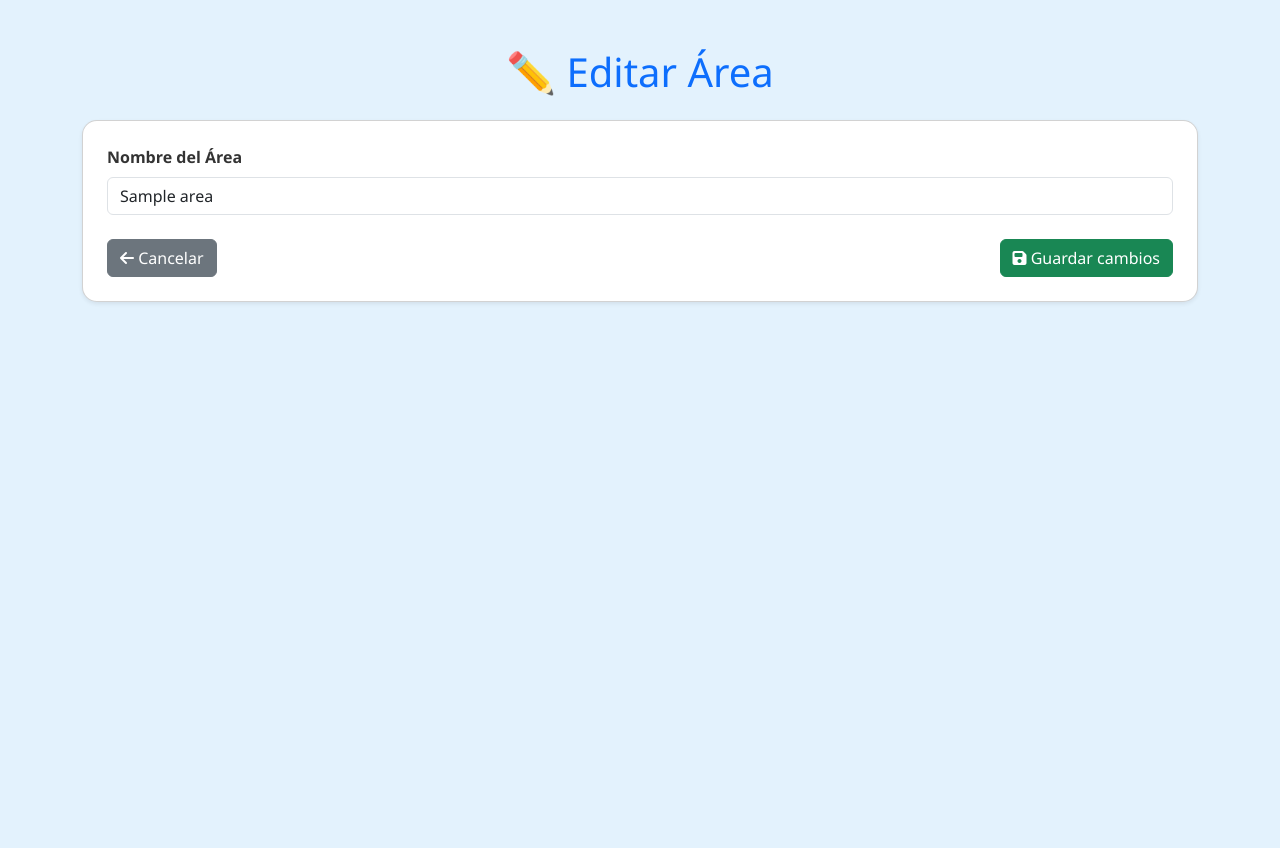
After one commit to Drownfe/CRUD-CAMBRIDGE, a Flask app: page /areas/edit/1 in a window 1280 px wide. The commit adds this page. Run offline with Flask 3, Linux system fonts and the light colour scheme; tables that the repository leaves empty hold one stand-in row (values such as "Sample post"); some libraries are stand-ins or nearby versions.

Commit message:
✅ Finalizado CRUD de Áreas con validaciones, alertas y mejoras de interfaz

```diff
--- a/app.py
+++ b/app.py
@@ -1,7 +1,8 @@
-from flask import Flask, render_template, request, jsonify
 from flask_sqlalchemy import SQLAlchemy
 from flask_cors import CORS
 import os
+from flask import Flask, render_template, request, jsonify, redirect, flash
+from sqlalchemy.exc import IntegrityError
 
 # ==============================================
 # CONFIGURACIÓN DE FLASK
@@ -19,6 +20,8 @@ CORS(app)
 # ==============================================
 # CONFIGURACIÓN DE MYSQL
 # ==============================================
+
+app.secret_key = "flash1234"
 app.config['SQLALCHEMY_DATABASE_URI'] = 'mysql+pymysql://root:root1234@localhost/colegio_cambridge'
 app.config['SQLALCHEMY_TRACK_MODIFICATIONS'] = False
 
@@ -27,6 +30,7 @@ db = SQLAlchemy(app)
 # ==============================================
 # MODELOS (Tablas)
 # ==============================================
+
 class Area(db.Model):
     __tablename__ = "areas"
     id_area = db.Column(db.Integer, primary_key=True, autoincrement=True)
@@ -38,8 +42,6 @@ class Area(db.Model):
 
     def to_dict(self):
         return {"id": self.id_area, "nombre": self.nombre}
-
-
 class Oficina(db.Model):
     __tablename__ = "oficinas"
     id_oficina = db.Column(db.Integer, primary_key=True, autoincrement=True)
@@ -50,8 +52,6 @@ class Oficina(db.Model):
 
     def to_dict(self):
         return {"id": self.id_oficina, "codigo": self.codigo, "idArea": self.id_area}
-
-
 class Empleado(db.Model):
     __tablename__ = "empleados"
     id_empleado = db.Column(db.Integer, primary_key=True, autoincrement=True)
@@ -72,8 +72,6 @@ class Empleado(db.Model):
             "idArea": self.id_area,
             "idOficina": self.id_oficina
         }
-
-
 class Salon(db.Model):
     __tablename__ = "salones"
     id_salon = db.Column(db.Integer, primary_key=True, autoincrement=True)
@@ -83,19 +81,45 @@ class Salon(db.Model):
     def to_dict(self):
         return {"id": self.id_salon, "codigo": self.codigo, "idArea": self.id_area}
 
-
 # ==============================================
 # RUTAS HTML
 # ==============================================
+
 @app.route("/")
 def index():
     return render_template("index.html")
 
 @app.route("/areas")
 def areas():
-    # Obtén todas las áreas de la base de datos
-    all_areas = Area.query.all()
-    return render_template("areas.html", areas=all_areas)
+    all_areas = Area.query.order_by(Area.id_area.asc()).all()
+    return render_template("Areas/areas.html", areas=all_areas)
+
+@app.route("/areas/edit/<int:id>", methods=["GET", "POST"])
+def edit_area(id):
+    area = Area.query.get_or_404(id)
+    if request.method == "POST":
+        nuevo_nombre = request.form["nombre"].strip().title()
+
+        # Validación de longitud
+        if len(nuevo_nombre) < 3 or len(nuevo_nombre) > 100:
+            flash("⚠️ El nombre del área debe tener entre 3 y 100 caracteres.", "warning")
+            return redirect(f"/areas/edit/{id}")
+
+        # Validación de unicidad (ignora el área actual)
+        existente = Area.query.filter(
+            Area.nombre.ilike(nuevo_nombre),
+            Area.id_area != id
+        ).first()
+        if existente:
+            flash("⚠️ Ya existe otra área con ese nombre.", "danger")
+            return redirect(f"/areas/edit/{id}")
+
+        area.nombre = nuevo_nombre
+        db.session.commit()
+        flash("Área actualizada con éxito ✅", "success")
+        return redirect("/areas")
+
+    return render_template("Areas/edit_areas.html", area=area)
 
 @app.route("/empleados")
 def empleados_page():
@@ -109,10 +133,10 @@ def oficinas_page():
 def salones_page():
     return render_template("salones.html")
 
-
 # ==============================================
 # API AREAS
 # ==============================================
+
 @app.route("/api/areas", methods=["GET"])
 def get_areas():
     areas = Area.query.all()
@@ -120,10 +144,23 @@ def get_areas():
 
 @app.route("/areas/add", methods=["POST"])
 def add_area():
-    nombre = request.form["nombre"]
+    nombre = request.form["nombre"].strip().title()
+
+    # Validación de longitud
+    if len(nombre) < 3 or len(nombre) > 100:
+        flash("⚠️ El nombre del área debe tener entre 3 y 100 caracteres.", "warning")
+        return redirect("/areas")
+
+    # Validación de unicidad
+    existente = Area.query.filter(Area.nombre.ilike(nombre)).first()
+    if existente:
+        flash("⚠️ El área ya existe, ingresa un nombre diferente.", "danger")
+        return redirect("/areas")
+
     nueva_area = Area(nombre=nombre)
     db.session.add(nueva_area)
     db.session.commit()
+    flash("Área agregada con éxito ✅", "success")
     return redirect("/areas")
 
 @app.route("/api/areas/<int:id>", methods=["PUT"])
@@ -134,17 +171,22 @@ def update_area(id):
     db.session.commit()
     return jsonify(area.to_dict())
 
-@app.route("/api/areas/<int:id>", methods=["DELETE"])
+@app.route("/areas/delete/<int:id>")
 def delete_area(id):
     area = Area.query.get_or_404(id)
-    db.session.delete(area)
-    db.session.commit()
-    return jsonify({"message": "Área eliminada"})
-
+    try:
+        db.session.delete(area)
+        db.session.commit()
+        flash("Área eliminada con éxito 🗑️", "success")
+    except IntegrityError:
+        db.session.rollback()  # Deshace la transacción
+        flash("⚠️ No se puede eliminar el área porque tiene oficinas, empleados o salones asociados.", "danger")
+    return redirect("/areas")
 
 # ==============================================
 # API OFICINAS
 # ==============================================
+
 @app.route("/api/oficinas", methods=["GET"])
 def get_oficinas():
     oficinas = Oficina.query.all()
@@ -173,7 +215,6 @@ def delete_oficina(id):
     db.session.delete(oficina)
     db.session.commit()
     return jsonify({"message": "Oficina eliminada"})
-
 
 # ==============================================
 # API EMPLEADOS
--- /dev/null
+++ b/templates/Areas/edit_areas.html
@@ -0,0 +1,36 @@
+<!DOCTYPE html>
+<html lang="es">
+<head>
+    <meta charset="UTF-8">
+    <title>Editar Área</title>
+    <link href="https://cdn.jsdelivr.net/npm/bootstrap@5.3.2/dist/css/bootstrap.min.css" rel="stylesheet">
+    <link href="{{ url_for('static', filename='css/styles.css') }}" rel="stylesheet">
+</head>
+<body>
+    <div class="container mt-5">
+        <h1 class="text-center mb-4 text-primary">✏️ Editar Área</h1>
+
+        <div class="card shadow-sm p-4">
+            <form method="POST">
+                <div class="mb-3">
+                    <label for="nombre" class="form-label fw-bold">Nombre del Área</label>
+                    <input type="text" class="form-control" id="nombre" name="nombre" value="{{ area.nombre }}" required>
+                </div>
+
+                <div class="d-flex justify-content-between mt-4">
+                    <a href="/areas" class="btn btn-secondary">
+                        <i class="fas fa-arrow-left"></i> Cancelar
+                    </a>
+                    <button type="submit" class="btn btn-success">
+                        <i class="fas fa-save"></i> Guardar cambios
+                    </button>
+                </div>
+            </form>
+        </div>
+    </div>
+
+    <!-- FontAwesome y Bootstrap JS -->
+    <script src="https://kit.fontawesome.com/c7eadad438.js" crossorigin="anonymous"></script>
+    <script src="https://cdn.jsdelivr.net/npm/bootstrap@5.3.2/dist/js/bootstrap.bundle.min.js"></script>
+</body>
+</html>
```
Also changed, not shown: templates/Areas/areas.html (renamed from templates/areas.html, +16 -0 lines).
